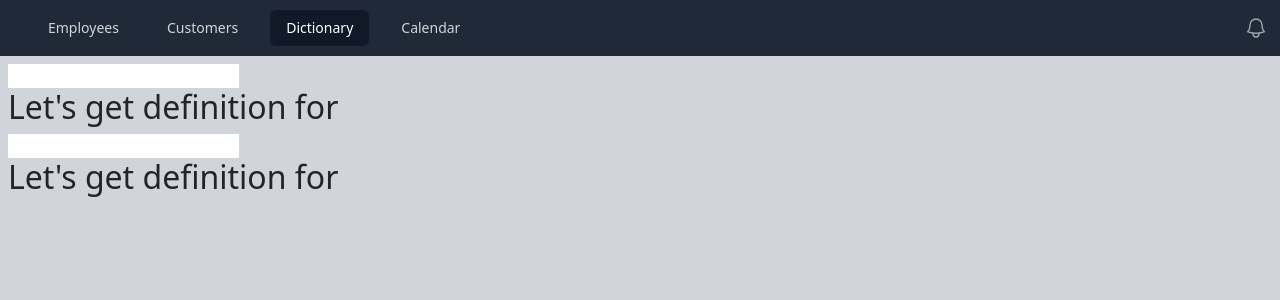
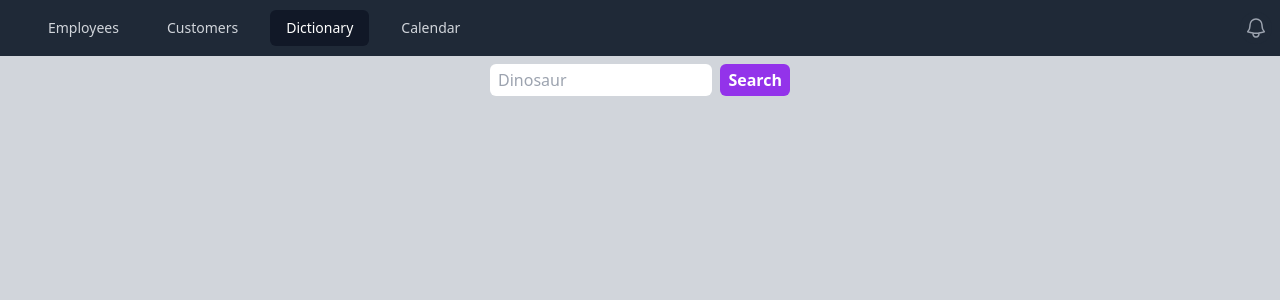
Before and after one commit to philab12/react-proj1, a React (Create React App) app: page /dictionary in a window 1280 px wide. Shown: the top 300 px of the page. Built offline with nearby package versions, Linux system fonts and the light colour scheme.

Commit message:
style the dictionary

```diff
--- a/src/App.js
+++ b/src/App.js
@@ -3,7 +3,9 @@
 import Employees from "./pages/Employees";
 import {BrowserRouter, Routes, Route} from "react-router-dom";
 import Customers from "./pages/Customers";
-import Dictionary from "./components/Dictionary";
+import Dictionary from "./pages/Dictionary";
+import Definition from "./pages/Definition";
+import NotFound from "./components/NotFound";
 
 function App() {
 
@@ -14,7 +16,10 @@
       <Routes>
         <Route path="/employees" element={<Employees />} />
         <Route path="/dictionary" element={<Dictionary />} />
+        <Route path="/dictionary/:search" element={<Definition />} />
         <Route path="/customers" element={<Customers />} />
+        <Route path="/404" element={<NotFound />} />
+        <Route path="*" element={<NotFound />} />
       </Routes>
 
   </Header>
--- /dev/null
+++ b/src/components/DefinitionSearch.js
@@ -0,0 +1,28 @@
+import { useState } from "react";
+import { useNavigate } from "react-router-dom";
+
+
+export default function DefinitionSearch(){
+    const [word, setWord] = useState("");
+  const navigate = useNavigate();
+
+
+  return (
+    <form className="flex space-between space-x-2 max-w-[300px]" onSubmit={() => {
+      navigate(`/dictionary/${word}`);
+    }}>
+      <input
+      className="shrink min-w-0 px-2 py-1 rounded"
+      placeholder="Dinosaur"
+        type="text"
+        onChange={(e) => {
+          setWord(e.target.value);
+        }}
+      />
+
+      <button className="bg-purple-600 hover:bg-purple-700 text-white font-bold py-1 px-2 rounded">Search</button>
+
+
+    </form>
+  );
+}
--- a/src/components/Dictionary.js
+++ /dev/null
@@ -1,35 +0,0 @@
-import { useState, useEffect } from "react";
-
-export default function Dictionary() {
-  const [word, setWord] = useState("");
-  const [word2, setWord2] = useState("");
-
-  useEffect(() => {
-    console.log("State Updated ", word);
-  },[word]);
-
-
-  useEffect(() => {
-    console.log("State Updated ", word2);
-  },[word2]);
-
-  return (
-    <>
-      <input
-        type="text"
-        onChange={(e) => {
-          setWord(e.target.value);
-        }}
-      />
-      <h2>Let's get definition for {word}</h2>
-
-      <input
-        type="text"
-        onChange={(e) => {
-          setWord2(e.target.value);
-        }}
-      />
-      <h2>Let's get definition for {word2}</h2>
-    </>
-  );
-}
--- a/src/components/Header.js
+++ b/src/components/Header.js
@@ -102,7 +102,7 @@
       )}
     </Disclosure>
     <div className="bg-gray-300">
-    <div className="max-w-7xl mx-auto min-h-screen px-2 py-2">{props.children}</div>
+    <div className="max-w-7xl mx-auto min-h-screen px-3 py-2">{props.children}</div>
     </div>
     </>
   );
--- /dev/null
+++ b/src/components/NotFound.js
@@ -0,0 +1,3 @@
+export default function NotFound(){
+    return <p>The Page You Are Looking For Is Not Found</p>
+}
--- /dev/null
+++ b/src/pages/Definition.js
@@ -0,0 +1,78 @@
+import { useState, useEffect } from "react";
+import { useParams, useNavigate, Link } from "react-router-dom";
+import { v4 as uuidv4 } from "uuid";
+import NotFound from "../components/NotFound";
+import DefinitionSearch from "../components/DefinitionSearch";
+
+export default function Definition() {
+  const [word, setWord] = useState();
+  const [notFound, setNotFound] = useState(false);
+  const [error,setError] = useState(false);
+  let {search} = useParams();
+  const navigate = useNavigate();
+
+  useEffect(() => {
+    //const url = "https://httpstat.us/500"
+    const url = "https://api.dictionaryapi.dev/api/v2/entries/en/"+search;
+    fetch(url)
+      .then((response) => {
+        if(response.status === 404){
+           setNotFound(true)
+        } else if(response.status === 401){
+            navigate("/login")
+        } else if(response.status === 500){
+          setError(true);
+        }
+
+        if(!response.ok){
+            setError(true);
+            throw new Error("Something Went Wront");
+        }
+        return response.json()
+    })
+      .then((data) => {
+        setWord(data[0].meanings);
+      }).catch((e) => {
+        setError(true);
+        console.log(e.message);
+      });
+  },[search, navigate]);
+
+  if(notFound === true){
+    return (
+        <>
+    <NotFound />
+    <Link to="/dictionary">Search Another</Link>
+    </>
+    );
+  }
+
+  if(error === true){
+    return (
+        <>
+    <p>Something went wrong, try again?</p>
+    <Link to="/dictionary">Search Another</Link>
+    </>
+    );
+  }
+
+  return (
+    <>
+      { word ? (
+      <>
+        <h1>Here is a definition</h1>
+       {word.map((meaning) => {
+        return (
+          <p key={uuidv4()}>
+            {meaning.partOfSpeech} : {meaning.definitions[0].definition}
+          </p>
+        );
+      })}
+      <p>Search again:</p>
+      <DefinitionSearch />
+      </>
+      )
+      : null}
+    </>
+  );
+}
--- /dev/null
+++ b/src/pages/Dictionary.js
@@ -0,0 +1,9 @@
+import DefinitionSearch from "../components/DefinitionSearch";
+
+export default function Dictionary() {
+  return (
+    <div className="flex justify-center">
+  <DefinitionSearch />
+  </div>
+  );
+}
```
